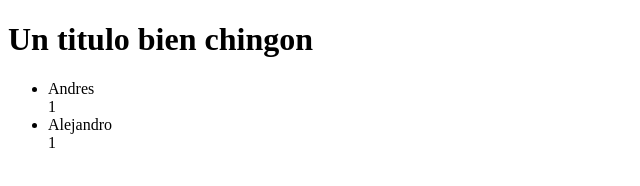
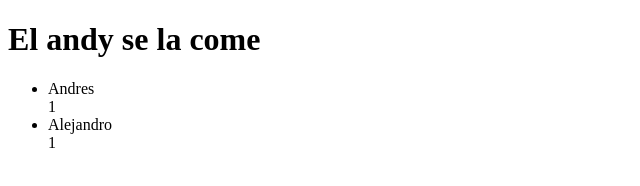
Before and after one commit to O-Debegnach/clase-fetch-pa-los-pibe, a plain HTML site: page index.html in a window 1280 px wide. Shown: the whole page, without its empty margins (0-640 px from the left). Drawn offline with Linux system fonts and the light colour scheme.

Commit message:
Se cambio titulo

```diff
--- a/index.html
+++ b/index.html
@@ -7,7 +7,7 @@
     <title>Document</title>
 </head>
 <body>
-    <h1>Un titulo bien chingon</h1>
+    <h1>El andy se la come</h1>
     <ul id="lista">
     </ul>
 
```
